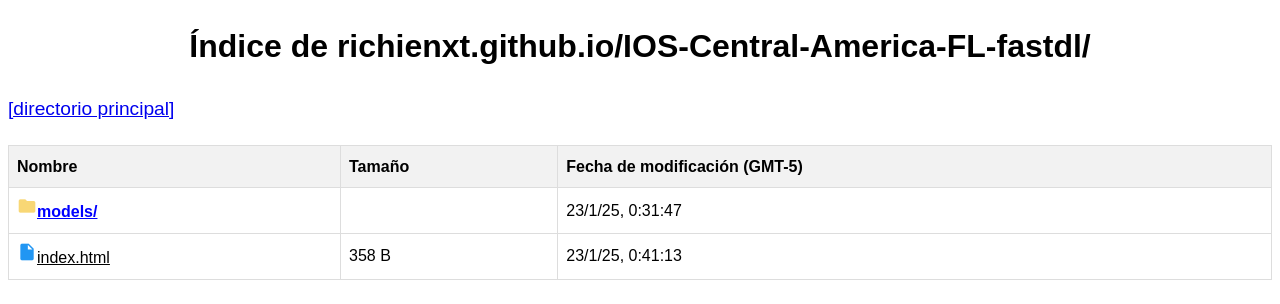
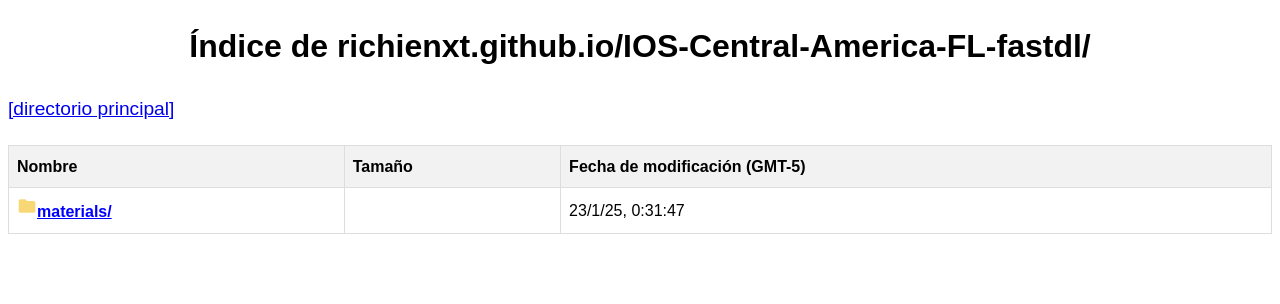
Before and after one commit to RichieNXT/IOS-Central-America-FL-fastdl, a plain HTML site: page index.html in a window 1280 px wide. Drawn offline with Linux system fonts and the light colour scheme.

Commit message:
Update index.html

```diff
--- a/index.html
+++ b/index.html
@@ -89,14 +89,9 @@
         <tbody id="tbody">
             <!-- Filas de carpetas y archivos -->
             <tr>
-                <td data-value="models/"><span class="material-icons icon-dir">folder</span><a class="icon dir" href="/C:/Users/Richie/source/repos/IOS-Central-America-FL-fastdl/IOS-Central-America-FL-fastdl/materials/models/">models/</a></td>
+                <td data-value="models/"><span class="material-icons icon-dir">folder</span><a class="icon dir" href="/C:/Users/Richie/source/repos/IOS-Central-America-FL-fastdl/IOS-Central-America-FL-fastdl/materials/models/">materials/</a></td>
                 <td class="detailsColumn" data-value="0"></td>
                 <td class="detailsColumn" data-value="1737610307">23/1/25, 0:31:47</td>
-            </tr>
-            <tr>
-                <td data-value="index.html"><span class="material-icons icon-file">insert_drive_file</span><a class="icon file" href="/C:/Users/Richie/source/repos/IOS-Central-America-FL-fastdl/IOS-Central-America-FL-fastdl/materials/index.html">index.html</a></td>
-                <td class="detailsColumn" data-value="358">358 B</td>
-                <td class="detailsColumn" data-value="1737610873">23/1/25, 0:41:13</td>
             </tr>
         </tbody>
     </table>
```
